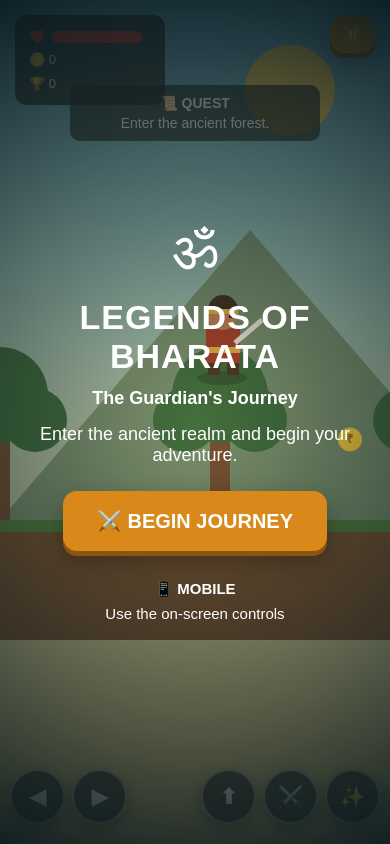
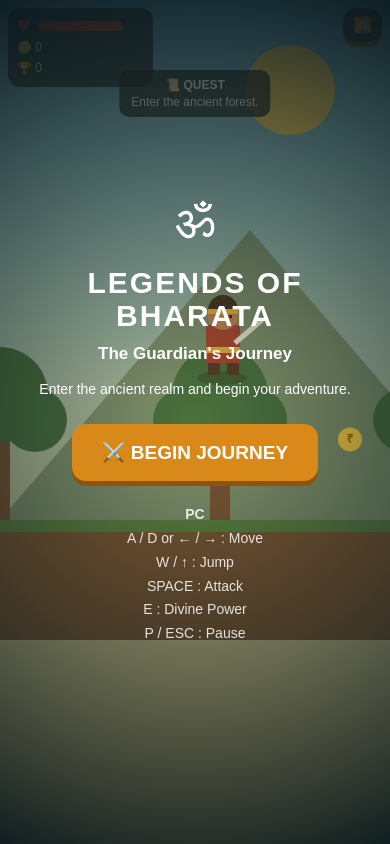
Before and after one commit to adunukotaashok-2007/legends-of-bharata, a plain HTML site: page index.html in a window 390 px wide. Drawn offline with Linux system fonts and the light colour scheme.

Commit message:
Update style.css

```diff
--- a/style.css
+++ b/style.css
@@ -20,29 +20,69 @@ body {
 
 #game {
     position: relative;
-    width: 100vw;
-    height: 100vh;
+    width: 100%;
+    height: 100%;
     overflow: hidden;
 }
 
-canvas {
+#gameCanvas {
     position: absolute;
-    inset: 0;
+    top: 0;
+    left: 0;
     width: 100%;
     height: 100%;
+    display: block;
 }
 
 
-/* =========================
-   SCREENS
-========================= */
+/* ==============================
+   COMMON
+============================== */
+
+button {
+    border: 0;
+    outline: none;
+    cursor: pointer;
+    user-select: none;
+    -webkit-user-select: none;
+    touch-action: manipulation;
+
+    color: #ffffff;
+    background: #d88919;
+
+    font-size: 18px;
+    font-weight: bold;
+
+    padding: 14px 24px;
+
+    border-radius: 14px;
+
+    box-shadow: 0 5px 0 #8c5410;
+}
+
+button:active {
+    transform: translateY(4px);
+    box-shadow: 0 1px 0 #8c5410;
+}
+
+
+/* ==============================
+   START / PAUSE / GAME OVER
+============================== */
 
 .screen {
     position: absolute;
-    inset: 0;
+
+    top: 0;
+    left: 0;
+    width: 100%;
+    height: 100%;
+
+    z-index: 100;
 
     display: flex;
     flex-direction: column;
+
     justify-content: center;
     align-items: center;
 
@@ -50,25 +90,24 @@ canvas {
 
     padding: 20px;
 
+    color: white;
+
     background:
         radial-gradient(
             circle at center,
-            rgba(255,190,70,0.15),
-            rgba(10,25,30,0.96)
+            rgba(255, 190, 70, 0.18),
+            rgba(10, 25, 30, 0.97)
         );
-
-    color: white;
-
-    z-index: 20;
 }
 
 .screen.hidden {
-    display: none;
+    display: none !important;
 }
 
 .screen h1 {
-    font-size: clamp(34px, 7vw, 76px);
-    letter-spacing: 3px;
+    font-size: clamp(32px, 8vw, 72px);
+    line-height: 1.1;
+    letter-spacing: 2px;
     margin-bottom: 12px;
 }
 
@@ -78,62 +117,34 @@ canvas {
 }
 
 .screen p {
-    font-size: 18px;
-    margin-bottom: 25px;
+    max-width: 600px;
+    font-size: 17px;
+    line-height: 1.5;
+    margin-bottom: 24px;
 }
 
 .om {
-    font-size: 55px;
-    margin-bottom: 15px;
+    font-size: 60px;
+    line-height: 1;
+    margin-bottom: 20px;
+}
+
+#startButton {
+    font-size: 19px;
+    padding: 17px 30px;
+    margin-bottom: 22px;
 }
 
 
-/* =========================
-   BUTTON
-========================= */
-
-button {
-    border: none;
-    cursor: pointer;
-
-    font-weight: bold;
-
-    color: white;
-
-    background: #d88919;
-
-    border-radius: 14px;
-
-    padding: 16px 28px;
-
-    font-size: 18px;
-
-    box-shadow:
-        0 5px 0 #8c5410,
-        0 10px 25px rgba(0,0,0,0.3);
-}
-
-button:active {
-    transform: translateY(4px);
-    box-shadow:
-        0 1px 0 #8c5410;
-}
-
-#startButton {
-    font-size: 20px;
-    padding: 18px 34px;
-    margin-bottom: 25px;
-}
-
-
-/* =========================
-   INFO
-========================= */
+/* ==============================
+   CONTROL INFORMATION
+============================== */
 
 .controls-info,
 .mobile-info {
+    color: rgba(255,255,255,0.85);
+    font-size: 14px;
     line-height: 1.7;
-    font-size: 15px;
 }
 
 .mobile-info {
@@ -141,16 +152,18 @@ button:active {
 }
 
 
-/* =========================
+/* ==============================
    HUD
-========================= */
+============================== */
 
 #hud {
     position: absolute;
 
-    top: 15px;
-    left: 15px;
-    right: 15px;
+    top: 12px;
+    left: 12px;
+    right: 12px;
+
+    z-index: 20;
 
     display: flex;
 
@@ -159,40 +172,37 @@ button:active {
 
     color: white;
 
-    z-index: 10;
-
     pointer-events: none;
 }
 
 .hud-left {
-    background: rgba(20,30,35,0.78);
+    min-width: 180px;
+
+    padding: 9px 12px;
 
     border-radius: 12px;
 
-    padding: 10px 14px;
+    background: rgba(15, 25, 30, 0.78);
 
-    min-width: 190px;
-
+    font-size: 15px;
     line-height: 1.8;
-
-    font-size: 16px;
 }
 
 .health-container {
     display: flex;
     align-items: center;
-    gap: 7px;
+    gap: 6px;
 }
 
 .health-bar {
-    width: 130px;
+    width: 120px;
     height: 12px;
 
-    background: #3b2525;
+    overflow: hidden;
+
+    background: #3a2222;
 
     border-radius: 20px;
-
-    overflow: hidden;
 }
 
 #healthBar {
@@ -201,15 +211,17 @@ button:active {
 
     background: #e53935;
 
+    border-radius: 20px;
+
     transition: width 0.2s;
 }
 
 .level-text {
-    background: rgba(20,30,35,0.78);
+    padding: 9px 15px;
 
     border-radius: 12px;
 
-    padding: 10px 18px;
+    background: rgba(15, 25, 30, 0.78);
 
     font-weight: bold;
 }
@@ -217,65 +229,70 @@ button:active {
 #pauseButton {
     pointer-events: auto;
 
-    padding: 10px 13px;
+    padding: 9px 12px;
 
-    font-size: 18px;
+    font-size: 17px;
+
+    background: rgba(30, 35, 40, 0.85);
 }
 
 
-/* =========================
+/* ==============================
    QUEST
-========================= */
+============================== */
 
 #questBox {
     position: absolute;
 
-    top: 90px;
+    top: 82px;
     left: 50%;
 
     transform: translateX(-50%);
 
-    min-width: 250px;
+    z-index: 20;
 
-    padding: 10px 18px;
+    width: max-content;
+    max-width: min(90vw, 420px);
+
+    padding: 9px 16px;
+
+    color: white;
 
     text-align: center;
 
-    color: white;
-
-    background: rgba(20,30,35,0.72);
+    background: rgba(15, 25, 30, 0.78);
 
     border-radius: 10px;
 
-    z-index: 10;
+    font-size: 14px;
 
-    font-size: 14px;
+    pointer-events: none;
 }
 
 #questText {
-    margin-top: 4px;
+    margin-top: 3px;
 }
 
 
-/* =========================
+/* ==============================
    MOBILE CONTROLS
-========================= */
+============================== */
 
 #mobileControls {
-    display: none;
-
     position: absolute;
 
     left: 0;
     right: 0;
-    bottom: 20px;
+    bottom: 15px;
 
-    padding: 0 20px;
+    z-index: 30;
+
+    display: none;
 
     justify-content: space-between;
     align-items: flex-end;
 
-    z-index: 15;
+    padding: 0 15px;
 
     pointer-events: none;
 }
@@ -283,35 +300,46 @@ button:active {
 .movement,
 .actions {
     display: flex;
-    gap: 12px;
+    align-items: center;
+    gap: 10px;
 }
 
 #mobileControls button {
-    pointer-events: auto;
-
     width: 62px;
     height: 62px;
 
     padding: 0;
 
+    display: flex;
+    justify-content: center;
+    align-items: center;
+
     border-radius: 50%;
 
-    font-size: 25px;
+    color: white;
 
-    background: rgba(30,35,40,0.78);
+    background: rgba(25, 30, 35, 0.82);
 
-    border: 2px solid rgba(255,255,255,0.5);
+    border: 2px solid rgba(255,255,255,0.45);
 
-    box-shadow: 0 5px 15px rgba(0,0,0,0.4);
+    box-shadow:
+        0 5px 15px rgba(0,0,0,0.45);
+}
+
+#mobileControls button:active {
+    background: rgba(70, 70, 70, 0.9);
 }
 
 
-/* =========================
-   MOBILE
-========================= */
+/* ==============================
+   TOUCH DEVICES
+============================== */
 
-@media (max-width: 800px),
-       (pointer: coarse) {
+@media (pointer: coarse) {
+
+    #mobileControls {
+        display: flex;
+    }
 
     .controls-info {
         display: none;
@@ -320,23 +348,30 @@ button:active {
     .mobile-info {
         display: block;
     }
+}
 
-    #mobileControls {
-        display: flex;
-    }
 
-    #questBox {
-        top: 85px;
-        max-width: 270px;
+/* ==============================
+   SMALL MOBILE
+============================== */
+
+@media (max-width: 500px) {
+
+    #hud {
+        top: 8px;
+        left: 8px;
+        right: 8px;
     }
 
     .hud-left {
-        min-width: 150px;
-        font-size: 13px;
+        min-width: 145px;
+        padding: 7px 9px;
+        font-size: 12px;
     }
 
     .health-bar {
-        width: 90px;
+        width: 85px;
+        height: 10px;
     }
 
     .level-text {
@@ -344,31 +379,101 @@ button:active {
     }
 
     #pauseButton {
+        padding: 8px 10px;
         font-size: 15px;
     }
 
+    #questBox {
+        top: 70px;
+        font-size: 12px;
+        padding: 8px 12px;
+    }
+
+    #mobileControls {
+        bottom: 10px;
+        padding: 0 8px;
+    }
+
+    .movement,
+    .actions {
+        gap: 6px;
+    }
+
+    #mobileControls button {
+        width: 54px;
+        height: 54px;
+        font-size: 21px;
+    }
+
+    .screen {
+        padding: 15px;
+    }
+
     .screen h1 {
-        letter-spacing: 1px;
+        font-size: 30px;
+    }
+
+    .screen h2 {
+        font-size: 17px;
+    }
+
+    .screen p {
+        font-size: 14px;
+    }
+
+    .om {
+        font-size: 48px;
     }
 }
 
 
-/* SMALL PHONES */
+/* ==============================
+   VERY SMALL PHONES
+============================== */
 
-@media (max-width: 400px) {
+@media (max-width: 360px) {
 
     #mobileControls button {
-        width: 55px;
-        height: 55px;
-        font-size: 21px;
+        width: 48px;
+        height: 48px;
+        font-size: 18px;
     }
 
     .movement,
     .actions {
-        gap: 7px;
+        gap: 4px;
     }
 
     #mobileControls {
-        padding: 0 10px;
+        padding: 0 5px;
     }
 }
+
+
+/* ==============================
+   LANDSCAPE MOBILE
+============================== */
+
+@media (max-height: 500px) and (orientation: landscape) {
+
+    #mobileControls {
+        bottom: 8px;
+    }
+
+    #mobileControls button {
+        width: 52px;
+        height: 52px;
+    }
+
+    #questBox {
+        top: 58px;
+    }
+
+    .hud-left {
+        font-size: 11px;
+    }
+
+    .health-bar {
+        height: 9px;
+    }
+}
```
